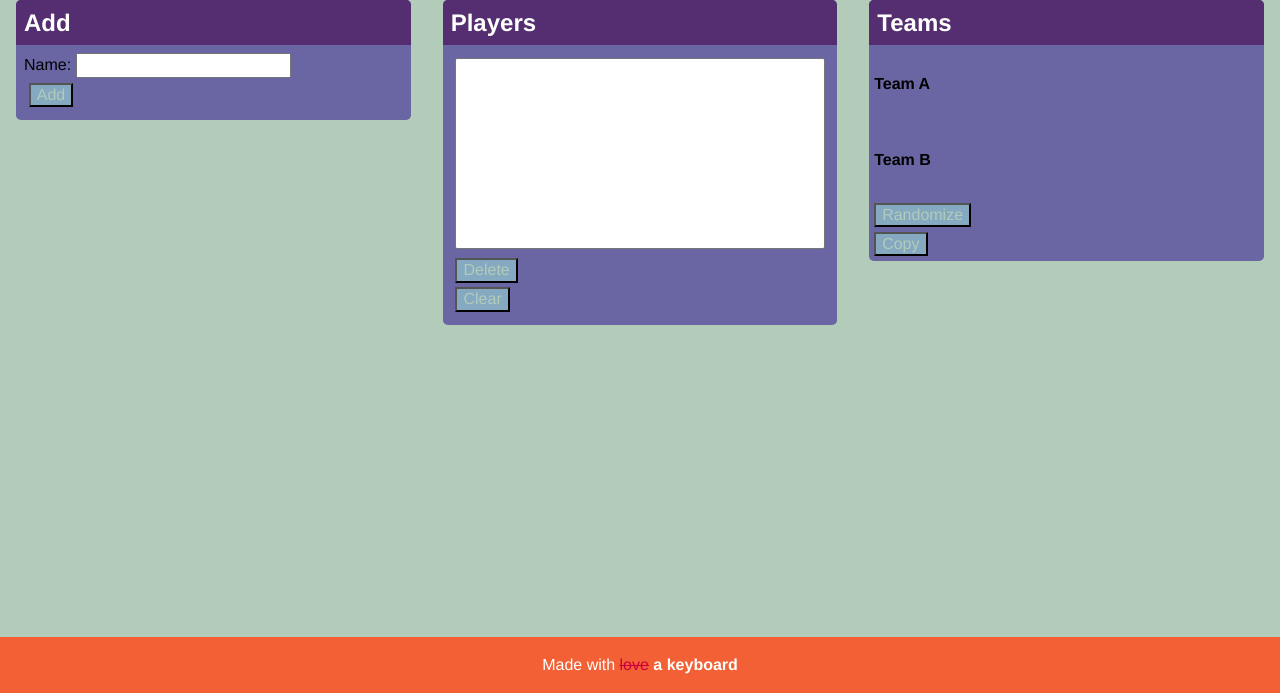
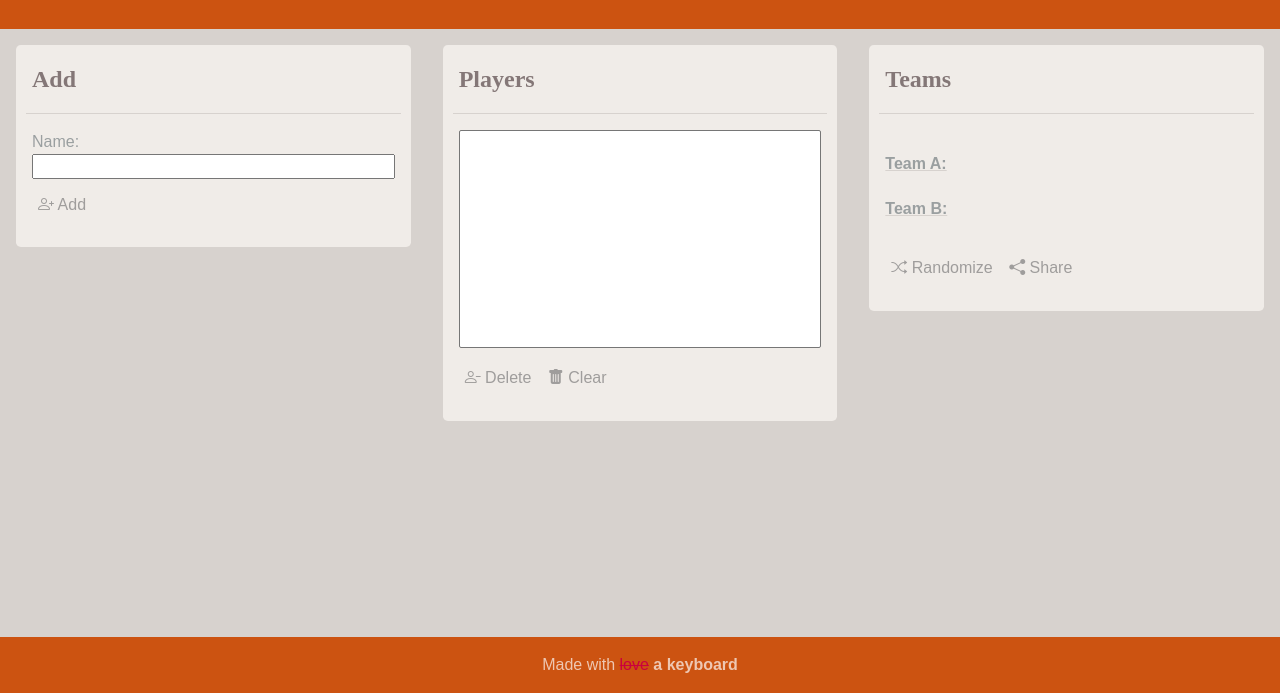
Before and after one commit to andrewquach-dev/teampick, a plain HTML site: page index.html in a window 1280 px wide. Shown: the part 107-800 px from the top of the page. Drawn offline with nearby package versions, Linux system fonts and the light colour scheme; a web font is replaced by a local one.

Commit message:
🎨 Improved website design

```diff
--- a/css/style.css
+++ b/css/style.css
@@ -26,8 +26,8 @@
 /*******************************************/
 
 body {
-    font: 100%/1.5 Helvetica Neue, Segoe UI, sans-serif;
-    background-color: #B3CBB9;
+    font: 100%/1.5 'Laila', sans-serif;
+    background-color: #D7D2CE;
 }
 
 
@@ -55,7 +55,7 @@ main {
 
 header,
 footer {
-    background-color: #F46036;
+    background-color: #CC5311;
     text-align: center;
 }
 
@@ -68,38 +68,37 @@ main {
 }
 
 section h2 {
-    padding: .3rem .5rem;
+    padding: 1rem;
     margin: 0;
-    background: #542E71;
-    color: #FDFFFC;
+    /*
+    border-bottom: 1px solid #D7D2CE; */
     border-top-left-radius: .3rem;
     border-top-right-radius: .3rem;
 }
 
 .steps {
-    background: #6A66A3;
+    background: #F0ECE8;
     border-radius: .3rem;
     flex: 1;
 }
 
-button {
-    background-color: #84A9C0;
-    color: #B3CBB9;
+button:hover {
+    color: #C5B6B2;
 }
 
-.teams {
-    padding: .3rem;
-}
-
-#players {
+#players,
+#name {
     width: 100%;
-    height: 200px;
-    padding: .3rem;
 }
 
 button {
-    display: block;
-    margin: .3rem .3rem;
+    color: #9F9D9C;
+    background: transparent no-repeat;
+    border: none;
+    cursor: pointer;
+    overflow: hidden;
+    outline: none;
+    margin: 1rem 0;
 }
 
 ul,
@@ -135,12 +134,44 @@ main>section {
 }
 
 section>div {
-    padding: .5rem .5rem;
+    padding: 1rem;
 }
 
-h1,
+h1 {
+    color: #FDFFFC;
+    font-family: 'Dosis', sans-serif;
+    font-size: 3rem;
+}
+
 p {
-    color: #FDFFFC;
+    color: #EEC7B2;
+}
+
+label,
+h4 {
+    color: #9A9FA0;
+}
+
+h4 {
+    text-decoration: underline;
+    text-decoration-color: #D7D2CE;
+}
+
+hr {
+    margin: 0 auto;
+    padding: 0;
+    border: none;
+    border-top: 1px solid #D7D2CE;
+    width: 95%;
+}
+
+section.teams ul>* {
+    color: #847777;
+}
+
+h2 {
+    color: #847777;
+    font-family: 'Kameron', serif;
 }
 
 
--- a/index.html
+++ b/index.html
@@ -11,6 +11,10 @@
     <!-- external CSS link -->
     <link rel="stylesheet" href="css/normalize.css">
     <link rel="stylesheet" href="css/style.css">
+    <link rel="stylesheet" href="https://cdn.jsdelivr.net/npm/bootstrap-icons@1.8.1/font/bootstrap-icons.css">
+    <link rel="preconnect" href="https://fonts.googleapis.com">
+    <link rel="preconnect" href="https://fonts.gstatic.com" crossorigin>
+    <link href="https://fonts.googleapis.com/css2?family=Dosis:wght@800&family=Kameron&family=Laila&display=swap" rel="stylesheet">
 </head>
 
 <body>
@@ -21,44 +25,48 @@
         <main>
             <section class="steps">
                 <h2>Add</h2>
+                <hr>
+                <div class="bottomHalf">
 
-                <div class="bottomHalf">
                     <form action="" id="playerForm">
                         <label for="name">Name:
                         </label>
                         <input type="text" id="name" name="name" minlength="1">
                     </form>
                     <span id="msg"></span>
-                    <button id="add">Add</button>
+                    <button id="add" class="bi bi-person-plus"> Add</button>
                 </div>
             </section>
 
             <section class="steps">
                 <h2>Players</h2>
+                <hr>
                 <div>
                     <section id="players">
                         <select id="playerSelect" size="12">
                         </select>
                     </section>
-                    <button id="delete">Delete</button>
-                    <button id="clear">Clear</button>
+                    <button id="delete" class="bi bi-person-dash"> Delete</button>
+                    <button id="clear" class="bi bi-trash-fill"> Clear</button>
                 </div>
             </section>
 
             <section class="steps">
                 <h2>Teams</h2>
-                <section>
+                <hr>
+                <div>
                     <section class="teams">
-                        <h4>Team A</h4>
+                        <h4>Team A:</h4>
                         <ul id="teamA"></ul>
                     </section>
                     <section class="teams">
-                        <h4>Team B</h4>
+                        <h4>Team B:</h4>
                         <ul id="teamB"></ul>
                     </section>
-                </section>
-                <button id="random">Randomize</button>
-                <button>Copy</button>
+                    <button id="random" class="bi bi-shuffle"> Randomize</button>
+                    <button id="share" class="bi bi-share-fill"> Share</button>
+                </div>
+
             </section>
         </main>
 
```
